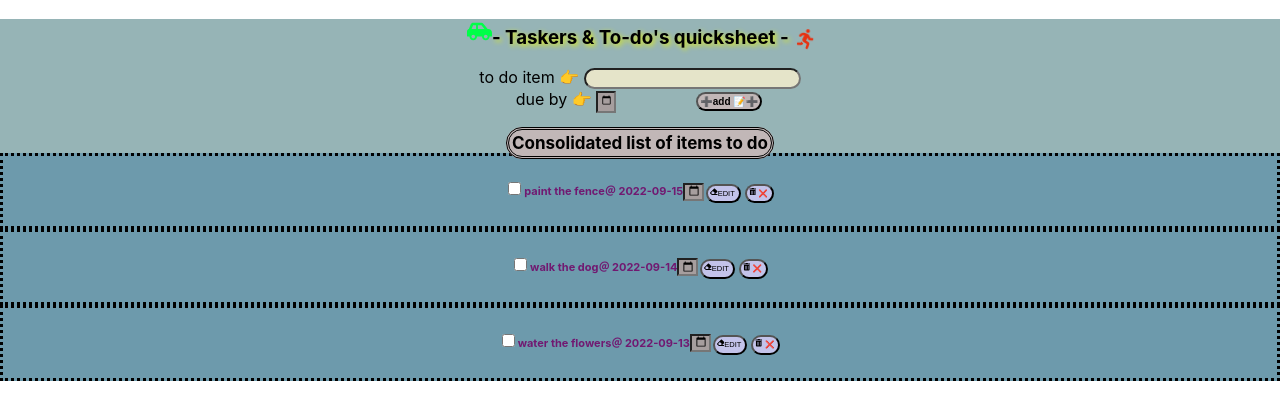
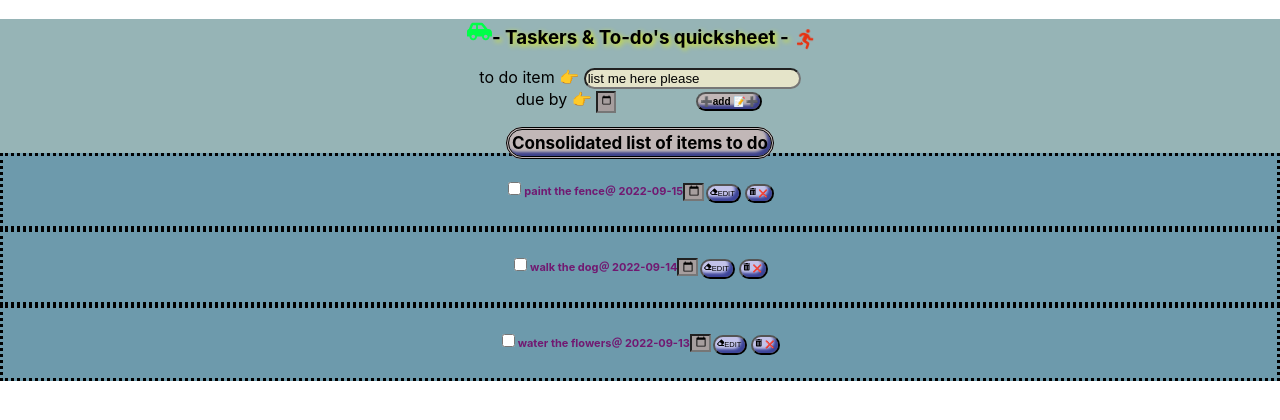
Before and after one commit to jtrudat/to-do-list, a React (Create React App) app in the folder frontend/todo/: page / in a window 1280 px wide. Shown: the top 420 px of the page. Built offline with nearby package versions, Linux system fonts and the light colour scheme; no server answers.

Commit message:
initial input usestate value, styling

```diff
--- a/frontend/todo/src/components/EachItem.css
+++ b/frontend/todo/src/components/EachItem.css
@@ -35,6 +35,7 @@ h6{
     font-size: 7.5px;
     padding-right: 4px;
     padding-bottom: 4px;
+    box-shadow: inset -4px -4px 3px rgba(9, 21, 123, 0.724)
 }
 
 .checkbox{
--- a/frontend/todo/src/components/Input.css
+++ b/frontend/todo/src/components/Input.css
@@ -14,5 +14,6 @@
     border-radius: 20px;
     margin-left: 80px;
     background-color: rgb(193, 183, 183);
-    font-weight: bold
+    font-weight: bold;
+    box-shadow: inset -4px -4px 3px rgba(9, 21, 123, 0.724)
   }
--- a/frontend/todo/src/components/Input.jsx
+++ b/frontend/todo/src/components/Input.jsx
@@ -3,7 +3,7 @@ import axios from 'axios'
 import './Input.css'
 
 export const Input = (props)=>{
-    let [itemName, setItemName] = useState('')
+    let [itemName, setItemName] = useState('list me here please')
     let [enteredDate, setEnteredDate] = useState('')
 
     //ASSIGNS THE NEWLY INPUT DATA TO AN OBJECT.
--- a/frontend/todo/src/components/ListItems.css
+++ b/frontend/todo/src/components/ListItems.css
@@ -4,5 +4,6 @@
     border-style:double;
     background-color: rgb(193, 183, 183);
     border-radius: 20px;
-    font-weight:bold
+    font-weight:bold;
+    box-shadow: inset -4px -4px 3px rgba(9, 21, 123, 0.724)
 }
```
